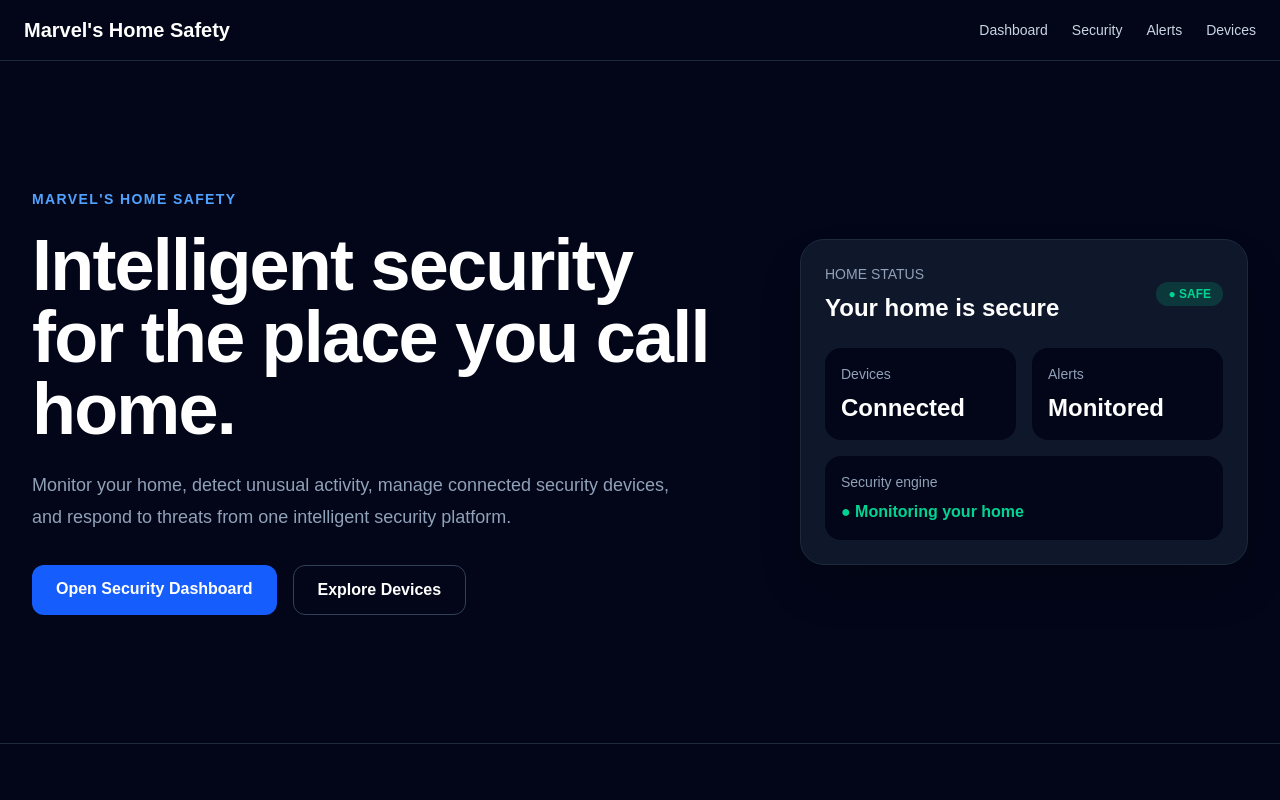
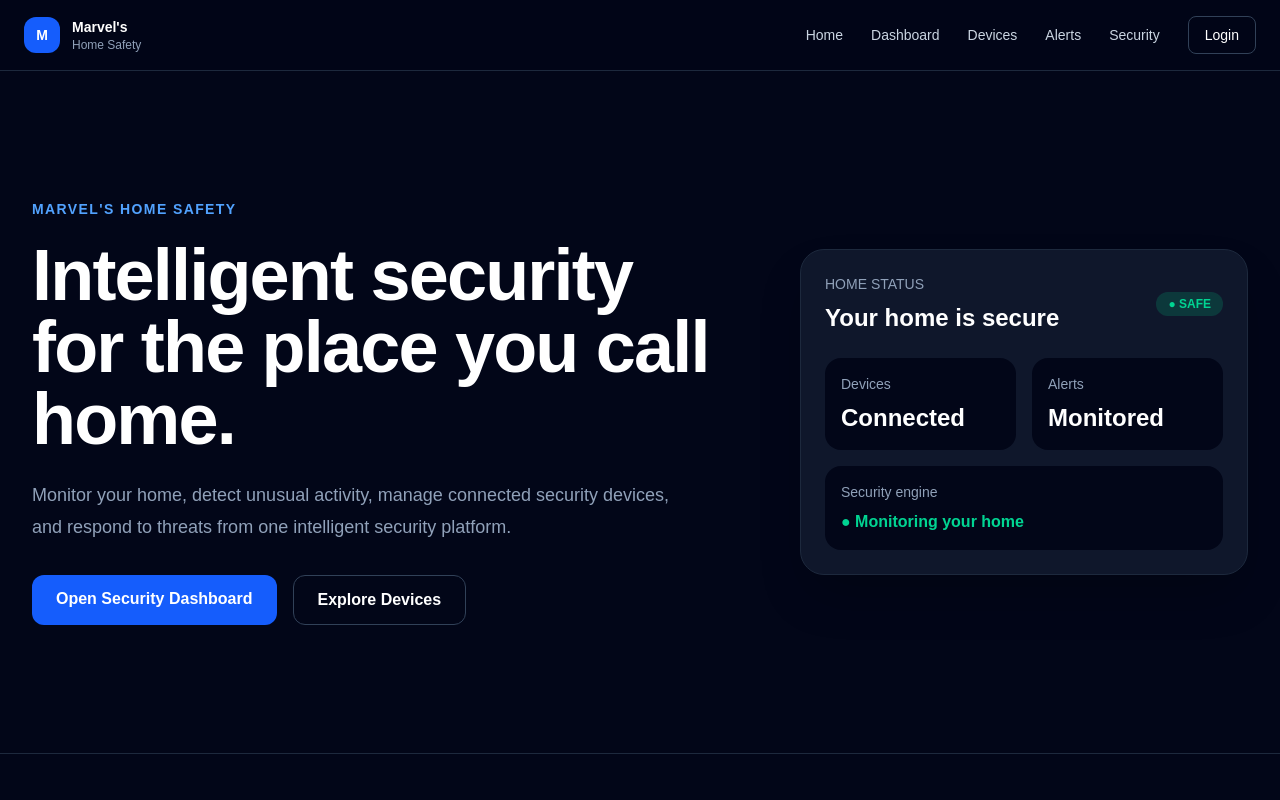
Before and after one commit to marvelousjoseph/marvels-home-safety, a Next.js app in the folder frontend/: page / in a window 1280 px wide. Shown: the top 800 px of the page. Built offline with nearby package versions, Linux system fonts and the light colour scheme.

Commit message:
Improve Marvels Home Safety navigation

```diff
--- a/frontend/components/Navbar.tsx
+++ b/frontend/components/Navbar.tsx
@@ -1,31 +1,84 @@
+import Link from "next/link";
+
 export default function Navbar() {
   return (
-    <nav className="border-b border-slate-800 bg-slate-950 px-6 py-4">
-      <div className="mx-auto flex max-w-7xl items-center justify-between">
-        <a
-          href="/dashboard"
-          className="text-xl font-bold text-white"
+    <nav className="sticky top-0 z-50 border-b border-slate-800 bg-slate-950/95 backdrop-blur">
+      <div className="mx-auto flex max-w-7xl items-center justify-between px-6 py-4">
+
+        <Link
+          href="/"
+          className="flex items-center gap-3"
         >
-          Marvel&apos;s Home Safety
-        </a>
+          <div className="flex h-9 w-9 items-center justify-center rounded-xl bg-blue-600 text-sm font-bold">
+            M
+          </div>
 
-        <div className="flex items-center gap-6 text-sm text-slate-300">
-          <a href="/dashboard" className="hover:text-white">
+          <div>
+            <p className="text-sm font-bold text-white">
+              Marvel&apos;s
+            </p>
+
+            <p className="text-xs text-slate-400">
+              Home Safety
+            </p>
+          </div>
+        </Link>
+
+        <div className="hidden items-center gap-7 text-sm text-slate-300 md:flex">
+
+          <Link
+            href="/"
+            className="transition hover:text-white"
+          >
+            Home
+          </Link>
+
+          <Link
+            href="/dashboard"
+            className="transition hover:text-white"
+          >
             Dashboard
-          </a>
+          </Link>
 
-          <a href="/security" className="hover:text-white">
+          <Link
+            href="/devices"
+            className="transition hover:text-white"
+          >
+            Devices
+          </Link>
+
+          <Link
+            href="/alerts"
+            className="transition hover:text-white"
+          >
+            Alerts
+          </Link>
+
+          <Link
+            href="/security"
+            className="transition hover:text-white"
+          >
             Security
-          </a>
+          </Link>
 
-          <a href="/alerts" className="hover:text-white">
-            Alerts
-          </a>
+          <Link
+            href="/login"
+            className="rounded-lg border border-slate-700 px-4 py-2 font-medium text-white transition hover:bg-slate-800"
+          >
+            Login
+          </Link>
 
-          <a href="/devices" className="hover:text-white">
-            Devices
-          </a>
         </div>
+
+        <div className="flex items-center md:hidden">
+          <Link
+            href="/dashboard"
+            className="rounded-lg bg-blue-600 px-4 py-2 text-sm font-semibold text-white transition hover:bg-blue-500"
+          >
+            Dashboard
+          </Link>
+        </div>
+
       </div>
     </nav>
   );
```
